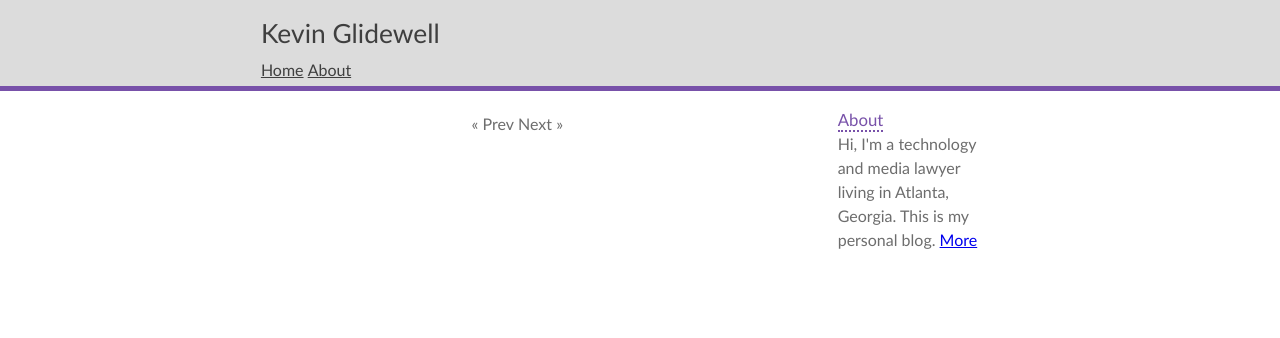
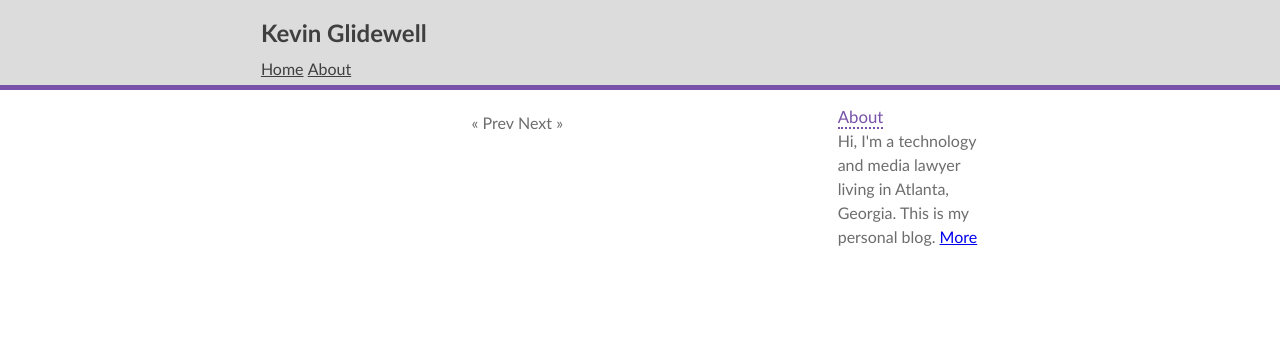
Before and after one commit to kpglide/blog, a Flask app: page / in a window 1280 px wide. Shown: the top 338 px of the page. Run offline with Flask 2, Linux system fonts and the light colour scheme; data that the repository does not hold is empty; some libraries are stand-ins or nearby versions.

Commit message:
updated styles

```diff
--- a/app/static/base_styles.css
+++ b/app/static/base_styles.css
@@ -41,8 +41,7 @@ body {
 
 #masthead h2 a {
 	text-decoration: none;
-	font-size: 110%;
-	font-weight: 450;
+	font-size: 100%;
 }
 
 #masthead ul {
@@ -195,6 +194,7 @@ div.pagination span.disabled_item {
 	padding: 1em;
 	padding-bottom: 3.5em;
 	padding-top: .5em;
+	font-weight: 500;
 }
 
 #sidebar div {
@@ -206,6 +206,7 @@ div.pagination span.disabled_item {
 	color: #7851a9;
 	font-size: 105%;
 	border-color: #7851a9;
+	font-weight: 500;
 }
 
 /* Additional styles for Admin page, including login form */
@@ -412,13 +413,7 @@ input[type="submit"] {
 #sidebar {
   float: left;
   margin: 1%;
-  margin-top: 1.25%;
   width: 20%;
-  font-weight: 500;
-}
-
-#sidebar div {
-	font-weight: 500;
 }
 
 #about_body {
--- a/app/templates/base.html
+++ b/app/templates/base.html
@@ -10,7 +10,7 @@
 		{% if title %}
 		<title>{{ title }}</title>
 		{% else %}
-		<title>Kevin Glidewell</title>
+		<title>Kevin Glidewell Blog</title>
 		{% endif %}
 
 		<link rel="stylesheet" href="/static/base_styles.css">
```
